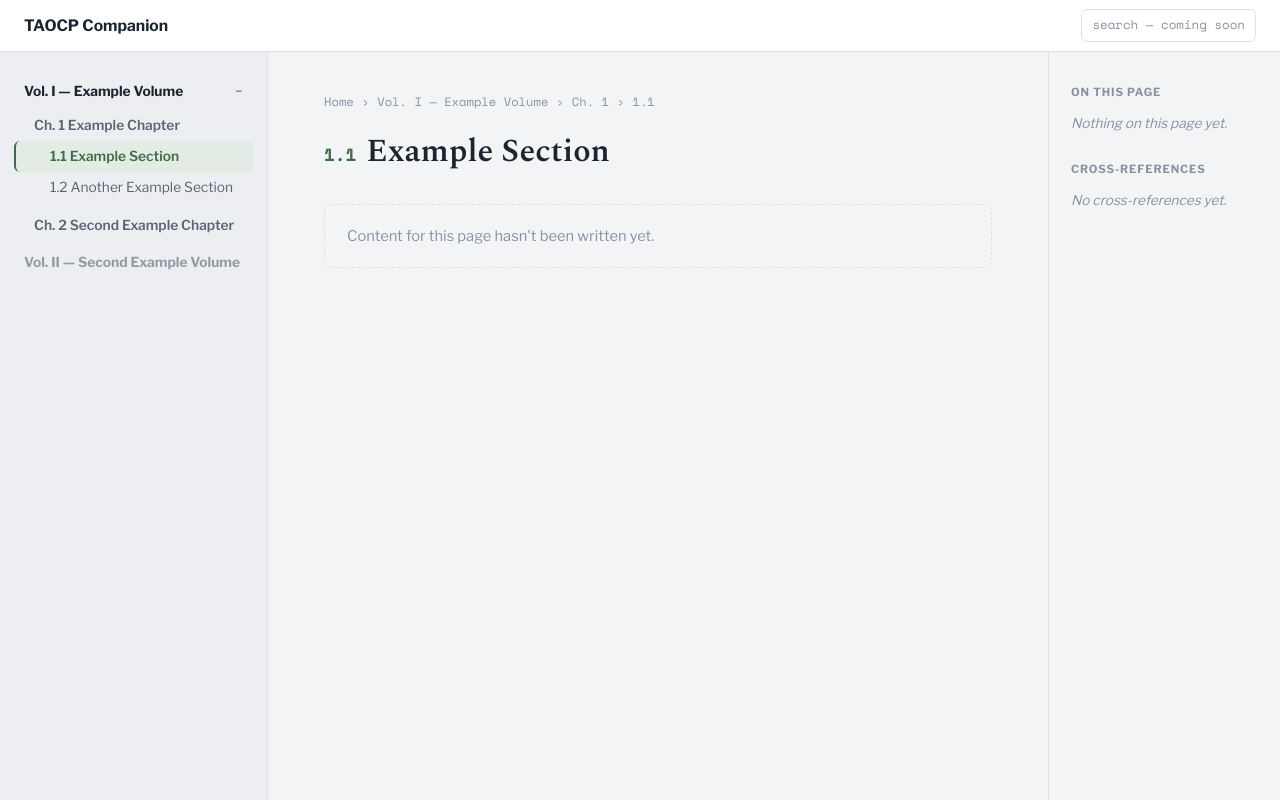
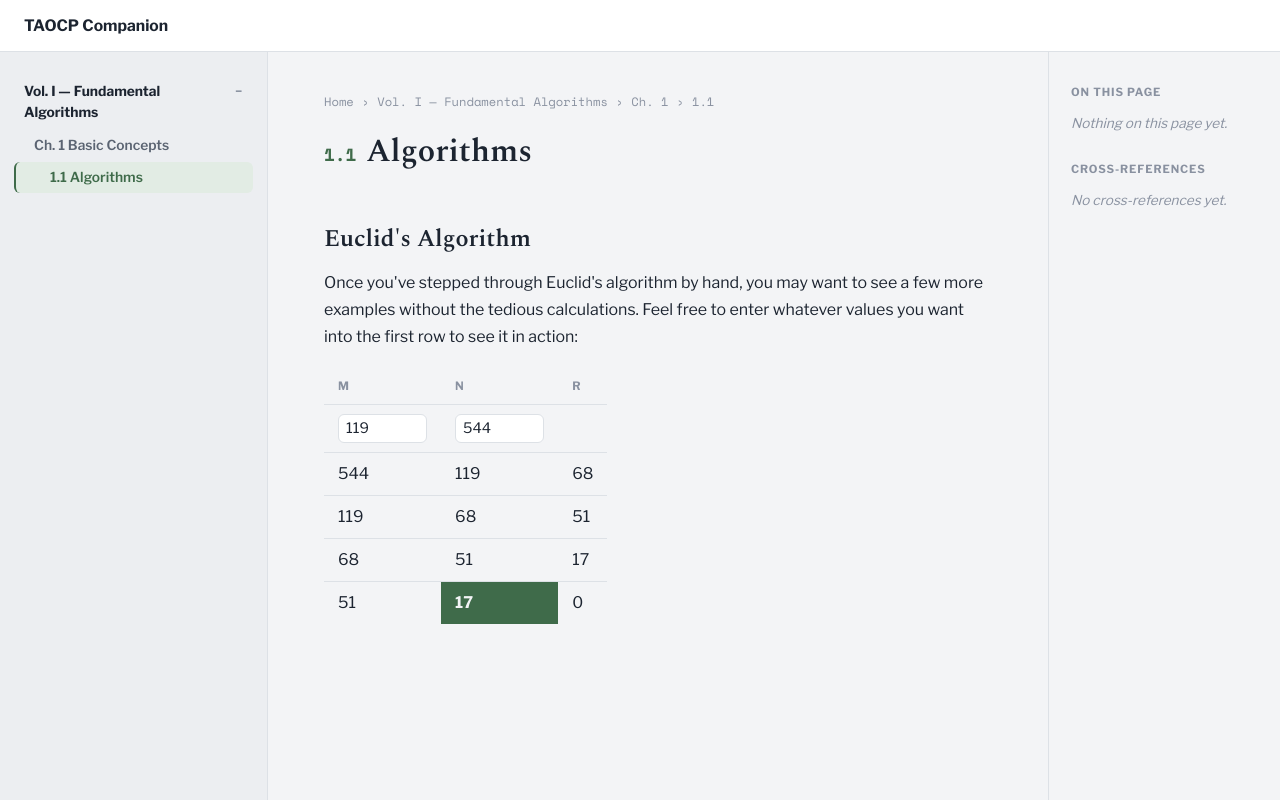
Before and after one commit to Alchemical-Artisans/taocp, a SvelteKit app: page /vol-1/ch-1/1-1 in a window 1280 px wide. Built offline with nearby package versions, Linux system fonts and the light colour scheme.

Commit message:
Fixed values of Euclid's Algorithm

```diff
--- a/src/lib/components/TopBar.svelte
+++ b/src/lib/components/TopBar.svelte
@@ -1,6 +1,5 @@
 <a class="topbar" href="/">
   <span class="wordmark">TAOCP Companion</span>
-  <span class="topbar-search">search — coming soon</span>
 </a>
 
 <style>
@@ -25,12 +24,4 @@
     font-size: 0.98rem;
     color: var(--ink);
   }
-  .topbar-search {
-    font-family: "Space Mono", ui-monospace, monospace;
-    font-size: 0.78rem;
-    color: var(--ink-faint);
-    border: 1px solid var(--line);
-    border-radius: 6px;
-    padding: 6px 10px;
-  }
 </style>
--- a/src/lib/data/toc.ts
+++ b/src/lib/data/toc.ts
@@ -29,34 +29,17 @@ export const toc: TocVolume[] = [
   {
     id: "vol-1",
     number: "I",
-    title: "Example Volume",
+    title: "Fundamental Algorithms",
     slug: "vol-1",
     chapters: [
       {
         id: "ch-1",
         number: "1",
-        title: "Example Chapter",
+        title: "Basic Concepts",
         slug: "ch-1",
-        sections: [
-          { id: "1-1", number: "1.1", title: "Example Section", slug: "1-1" },
-          { id: "1-2", number: "1.2", title: "Another Example Section", slug: "1-2" },
-        ],
-      },
-      {
-        id: "ch-2",
-        number: "2",
-        title: "Second Example Chapter",
-        slug: "ch-2",
-        sections: [],
+        sections: [{ id: "1-1", number: "1.1", title: "Algorithms", slug: "1-1" }],
       },
     ],
-  },
-  {
-    id: "vol-2",
-    number: "II",
-    title: "Second Example Volume",
-    slug: "vol-2",
-    chapters: [],
   },
 ]
 
--- a/src/routes/+page.svelte
+++ b/src/routes/+page.svelte
@@ -1,9 +1,39 @@
 <section class="home">
-  <h1>TAOCP Companion</h1>
+  <h1>Understanding The Art of Computer Programming</h1>
   <p>
-    Supplementary material for <em>The Art of Computer Programming</em>. This is a layout skeleton —
-    pick a section from the left to see how a content page sits in it. No book content has been
-    written yet.
+    Underpinning the technical advances of the last fifty years are basic computational concepts. In
+    <a href="https://www-cs-faculty.stanford.edu/~knuth/taocp.html"
+      >The Art of Computer Programming</a
+    >, Knuth documents these ideas, providing a systematic catalog of how they work.
+  </p>
+
+  <p>
+    Many in the programming community regard this work as canonical, an indispensable tool for
+    improving your skills. Still others have concluded that it is too dense to be valuable, taking
+    over an hour to complete a single page.
+  </p>
+
+  <p>
+    As genies take over the grunt work of coding, it may seem like the material has become fully
+    obsolete. In a lot of ways, though, it has never been more relevant. Much of the last few
+    decades has been about build scaffolding around these core concepts, but we've reached a point
+    where that is erected instantaneously. Now our time is concentrated on the most mission critical
+    portions of the codebase, fully understanding those areas has become vital.
+  </p>
+
+  <p>
+    This site serves as a more approachable treatment of the material, providing further examples
+    and explanation to help you assimilate the concepts. It offers interactive tools to experiment
+    with the ideas, further explanations and examples when the material is hard to follow, and
+    simpler explanations when the math gets too advanced.
+  </p>
+
+  <p>
+    As with all of the works surround TAOCP, I'm planning to offer a reward for report of any errors
+    detected. In fact, I'm expanding that to include feedback which leads to a clearer explanation.
+    I'm currently having difficulty coming up something good, but I'll keep track of anything
+    reported and make sure your included once I figure that out. Please
+    <a href="mailto:cto@alchemicalartisans.com">email me</a> any feedback.
   </p>
 </section>
 
--- a/src/routes/layout.css
+++ b/src/routes/layout.css
@@ -12,6 +12,7 @@
   --accent: #3f6b4a;
   --accent-tint: #e2ece4;
   --line: #dde1e6;
+  --danger: #b3261e;
   --shadow: 0 1px 2px rgba(28, 36, 48, 0.05), 0 10px 26px -16px rgba(28, 36, 48, 0.18);
 }
 
@@ -26,6 +27,7 @@
     --accent: #6fae82;
     --accent-tint: #17281c;
     --line: #262d38;
+    --danger: #f2b8b5;
     --shadow: 0 1px 2px rgba(0, 0, 0, 0.4), 0 14px 32px -18px rgba(0, 0, 0, 0.7);
   }
 }
@@ -40,6 +42,7 @@
   --accent: #6fae82;
   --accent-tint: #17281c;
   --line: #262d38;
+  --danger: #f2b8b5;
   --shadow: 0 1px 2px rgba(0, 0, 0, 0.4), 0 14px 32px -18px rgba(0, 0, 0, 0.7);
 }
 
@@ -57,3 +60,125 @@ body {
 .mono {
   font-family: "Space Mono", ui-monospace, monospace;
 }
+
+/* Content typography.
+   Tailwind's preflight zeroes every margin and flattens h1-h6 to inherit the
+   body size, so prose defaults have to be restored here. Scoped to main so the
+   nav, rail and breadcrumb keep their own scale. */
+
+main p {
+  margin: 0 0 1.15em;
+  line-height: 1.7;
+  max-width: 68ch;
+}
+
+main h2,
+main h3,
+main h4 {
+  font-family: "Spectral", Georgia, serif;
+  font-weight: 600;
+  line-height: 1.25;
+  margin: 2em 0 0.6em;
+  text-wrap: balance;
+}
+main h2 {
+  font-size: 1.5rem;
+}
+main h3 {
+  font-size: 1.2rem;
+}
+main h4 {
+  font-size: 1.02rem;
+}
+
+main ul,
+main ol {
+  margin: 0 0 1.15em;
+  padding-left: 1.4em;
+  max-width: 68ch;
+  line-height: 1.7;
+}
+main ul {
+  list-style: disc;
+}
+main ol {
+  list-style: decimal;
+}
+main li {
+  margin-bottom: 0.35em;
+}
+
+main :not(pre) > code {
+  font-family: "Space Mono", ui-monospace, monospace;
+  font-size: 0.88em;
+  background: var(--surface);
+  border: 1px solid var(--line);
+  border-radius: 4px;
+  padding: 0.1em 0.35em;
+}
+
+main table {
+  margin: 0 0 1.4em;
+  border-collapse: collapse;
+  font-variant-numeric: tabular-nums;
+}
+
+main th,
+main td {
+  padding: 9px 14px;
+  text-align: left;
+  vertical-align: baseline;
+  border-bottom: 1px solid var(--line);
+}
+
+main thead th {
+  font-family: "Libre Franklin", ui-sans-serif, system-ui, sans-serif;
+  font-size: 0.72rem;
+  font-weight: 700;
+  text-transform: uppercase;
+  letter-spacing: 0.08em;
+  color: var(--ink-faint);
+}
+
+main tbody tr:last-child td {
+  border-bottom: none;
+}
+
+/* Marks the cell holding the answer a worked example arrives at, so the
+   result stands out from the intermediate steps above it. */
+main td.result {
+  background: var(--accent);
+  color: var(--ground);
+  font-weight: 700;
+}
+
+/* Form controls.
+   @tailwindcss/forms hard-codes a white background, which leaves near-white
+   text unreadable in dark mode, and sizes inputs for standalone forms rather
+   than inline use. */
+
+input[type="number"],
+input[type="text"],
+select,
+textarea {
+  background: var(--surface);
+  color: var(--ink);
+  border: 1px solid var(--line);
+  border-radius: 6px;
+  padding: 3px 7px;
+  font-size: 0.9rem;
+  line-height: 1.45;
+}
+
+input[type="number"] {
+  width: 9ch;
+  font-variant-numeric: tabular-nums;
+}
+
+input:focus-visible,
+select:focus-visible,
+textarea:focus-visible {
+  outline: 2px solid var(--accent);
+  outline-offset: 1px;
+  border-color: var(--accent);
+}
--- a/src/routes/vol-1/ch-1/1-1/+page.svelte
+++ b/src/routes/vol-1/ch-1/1-1/+page.svelte
@@ -1,5 +1,68 @@
 <script lang="ts">
-  import ContentPlaceholder from "$lib/components/ContentPlaceholder.svelte"
+ let m: number | null = $state(119)
+ let n: number | null = $state(544)
+
+ const rows = $derived(isPositiveInteger(m) && isPositiveInteger(n) ? euclid(m, n) : null)
+
+ function isPositiveInteger(value: number | null): value is number {
+   return value !== null && Number.isInteger(value) && value > 0
+ }
+
+ function euclid(m: number, n: number) {
+   const values: [number, number, number][] = []
+
+   while (true) {
+     let r = m % n
+     if (r == 0) return values
+     m = n
+     n = r
+     values.push([m, n, m % n])
+   }
+ }
 </script>
 
-<ContentPlaceholder />
+<h2>Euclid's Algorithm</h2>
+
+<p>
+  Once you've stepped through Euclid's algorithm by hand, you may want to see a few more examples
+  without the tedious calculations. Feel free to enter whatever values you want into the first row
+  to see it in action:
+</p>
+
+<table>
+  <thead>
+    <tr>
+      <th>m</th>
+      <th>n</th>
+      <th>r</th>
+    </tr>
+  </thead>
+
+  <tbody>
+    <tr>
+      <td><input name="m" type="number" bind:value={m} /></td>
+      <td class:result={m && n && m % n == 0}><input name="n" type="number" bind:value={n} /></td>
+      <td>&nbsp;</td>
+    </tr>
+    {#if rows}
+      {#each rows as [sm, sn, sr], i (sm)}
+        <tr>
+          <td>{sm}</td>
+          <td class:result={i === rows.length - 1}>{sn}</td>
+          <td>{sr}</td>
+        </tr>
+      {/each}
+    {:else}
+      <tr>
+        <td colspan="3" class="validation-error">m and n must both be positive integers.</td>
+      </tr>
+    {/if}
+  </tbody>
+</table>
+
+<style>
+  .validation-error {
+    color: var(--danger);
+    font-style: italic;
+  }
+</style>
```
Also changed, not shown: src/lib/assets/favicon.svg.
